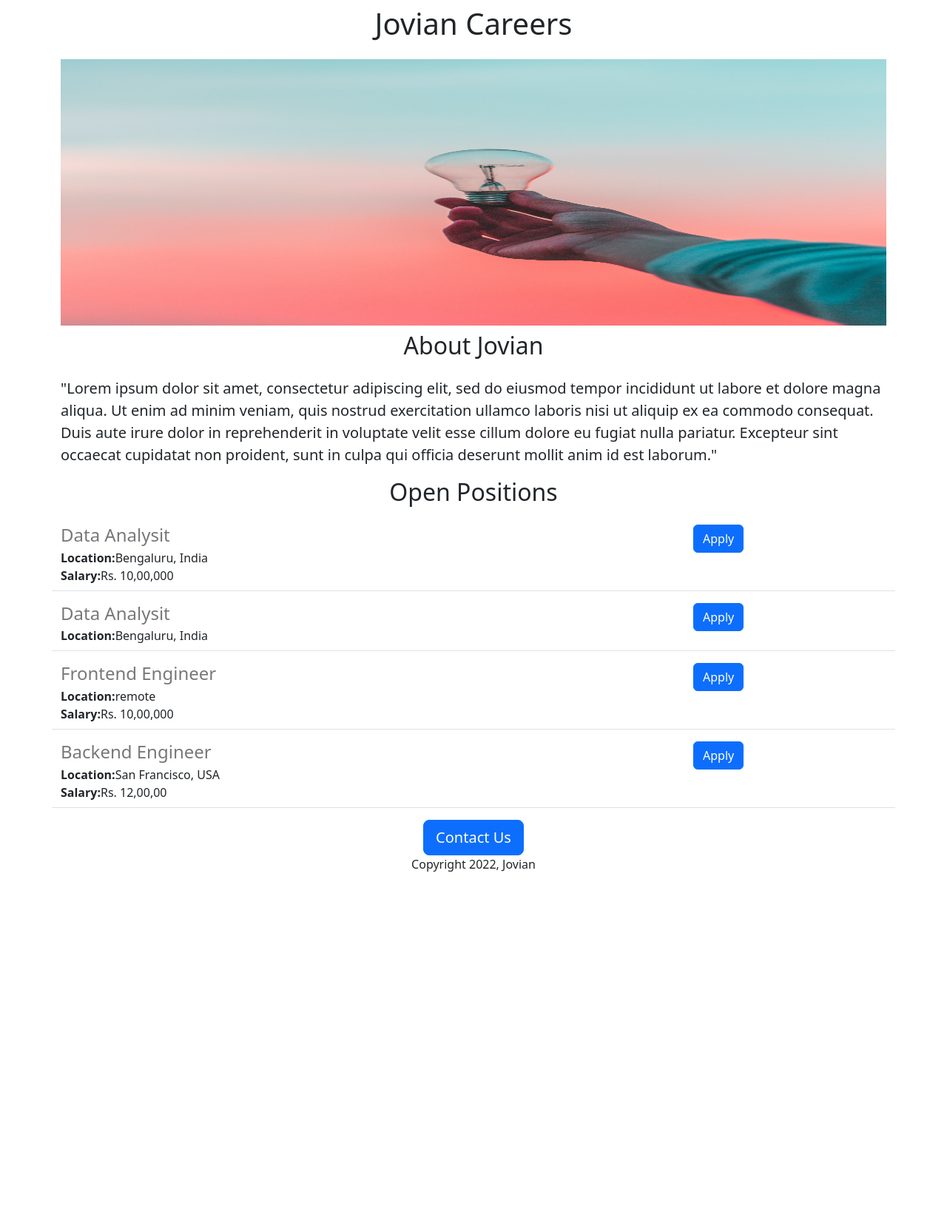
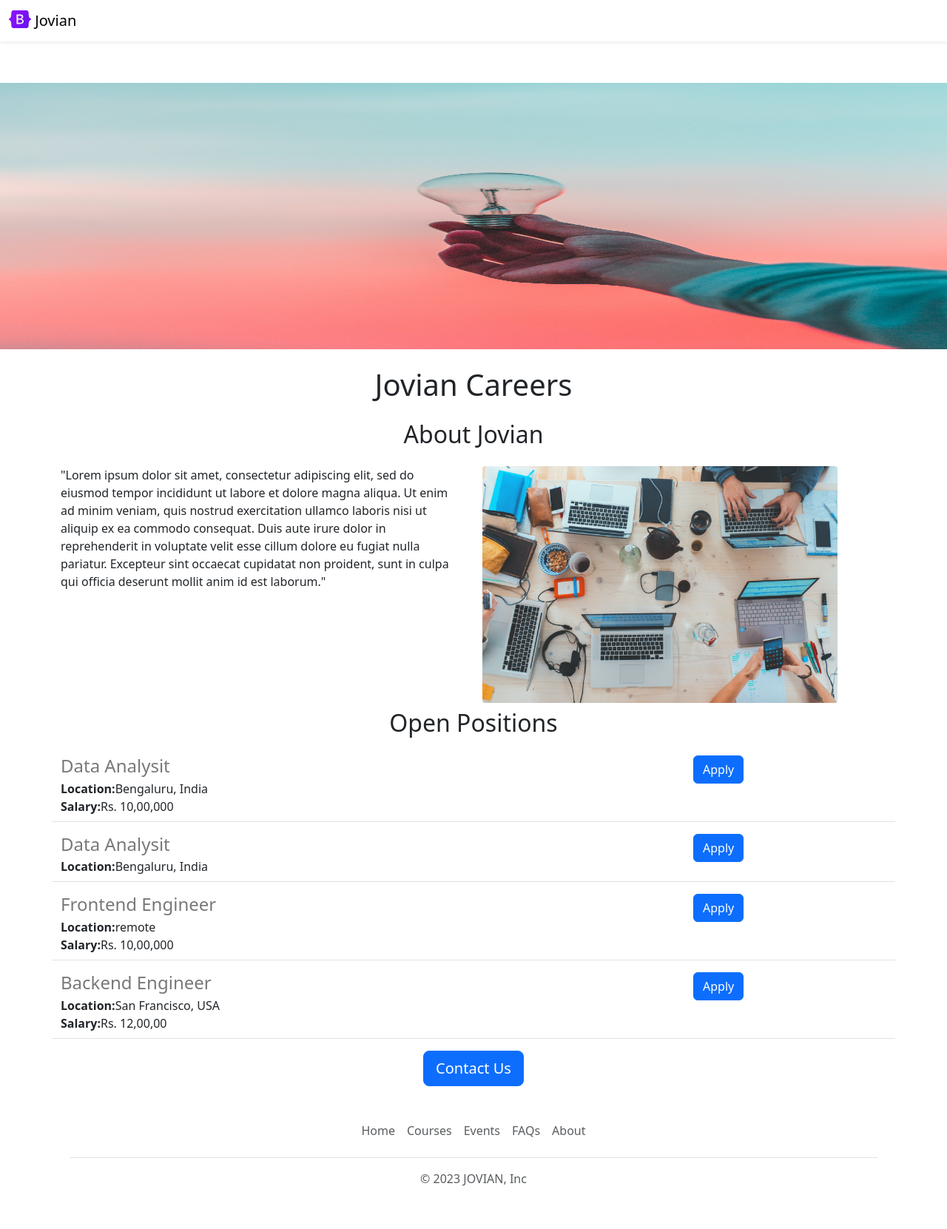
Before and after one commit to Craggy-sense/jovian-careers--website, a Flask app: page / in a window 1280 px wide. Shown: the whole page at 74% size. Before the commit the page ends 1178 px from the top, so only its background shows below. Run offline with Flask 3, Linux system fonts and the light colour scheme.

Commit message:
initial task

```diff
--- /dev/null
+++ b/templates/footer.html
@@ -0,0 +1,14 @@
+<div class="b-example-divider"></div>
+
+<div class="container">
+  <footer class="py-3 my-4">
+    <ul class="nav justify-content-center border-bottom pb-3 mb-3">
+      <li class="nav-item"><a target="_blank" href="https://www.jovian.ai" class="nav-link px-2 text-body-secondary">Home</a></li>
+      <li class="nav-item"><a target="_blank" href="https://www.jovian.ai/learn" class="nav-link px-2 text-body-secondary">Courses</a></li>
+      <li class="nav-item"><a target="_blank" href="https://www.jovian.ai/events" class="nav-link px-2 text-body-secondary">Events</a></li>
+      <li class="nav-item"><a target="_blank" href="https://www.jovian.ai/faqs" class="nav-link px-2 text-body-secondary">FAQs</a></li>
+      <li class="nav-item"><a target="_blank" href="https://www.jovian.ai/about" class="nav-link px-2 text-body-secondary">About</a></li>
+    </ul>
+    <p class="text-center text-body-secondary">&copy; 2023 JOVIAN, Inc</p>
+  </footer>
+</div>
--- a/templates/home.html
+++ b/templates/home.html
@@ -10,14 +10,18 @@
         #career {
             height: 360px;
             width: 100%;
+            margin-bottom: 16px;
         }
     </style>
 </head>
 <body>
+    {% include 'nav.html' %}
+    <img class = "img-fluid" id="career" src="http://127.0.0.1:5000/static/career.jpg">
     <div class="container">
     <h1 class="text-center mt-2 mb-4">Jovian Careers</h1>
-    <img class = "img-fluid" id="career" src="http://127.0.0.1:5000/static/career.jpg" height="320">
     <h2 class="text-center mt-2 mb-4"> About Jovian</h2>
+    <div class="row" style="margin-bottom: 16px;">
+        <div class="col-md-6"
     <p class="lead">
         "Lorem ipsum dolor sit amet,
         consectetur adipiscing elit,
@@ -28,6 +32,10 @@
         Excepteur sint occaecat cupidatat non proident,
         sunt in culpa qui officia deserunt mollit anim id est laborum."
     </p>
+    </div>
+    <div class="d-none d-md-block col-6">
+        <img src="/static/people.jpg" style="height:320px;border-radius:4px">
+    </div>
     <h2 class="text-center mt-2 mb-4"> Open Positions</h2>
     <div>
 
@@ -36,10 +44,9 @@
         {% endfor %}
     </div>
     <div class="text-center">
-        <button class="btn btn-primary btn-lg">Contact Us</button>
-        <p>Copyright 2022, Jovian</p>
+        <a class="btn btn-primary btn-lg" href="mailto:craggysense@gmail.com?subject=Questions%20about%20Job%20Openings&body=My%20name%3A%0D%0AMy%20questions%3A">Contact Us</a>
     </div>
 </div>
-
+    {% include 'footer.html' %}
 </body>
 </html>
--- a/templates/jobitem.html
+++ b/templates/jobitem.html
@@ -11,7 +11,7 @@
     {% endif %}
 </div>
 <div class="col-3">
-    <button type="button" class="btn btn-primary">Apply</button>
+    <a href ="mailto:craggysense@gmail.com?subject=Application%20for%20{{job['title']}}&body=My%20name%3A%0D%0AMy%20Resume%20link%3A%0D%0AMy%20LinkedIn%20link%3A" type="button" class="btn btn-primary">Apply</a>
 </div>
 
 </div>
--- /dev/null
+++ b/templates/nav.html
@@ -0,0 +1,9 @@
+<nav class="navbar shadow-sm bg-white">
+    <div class="container-fluid">
+      <a class="navbar-brand" href="#">
+        <img src="/static/bootstrap-logo.svg" alt="Logo" width="30" height="24" class="d-inline-block align-text-top">
+        Jovian
+      </a>
+    </div>
+  </nav>
+  <div style="height:56px"></div>
```
Also changed, not shown: static/bootstrap-logo.svg (added), static/people.jpg (added).
